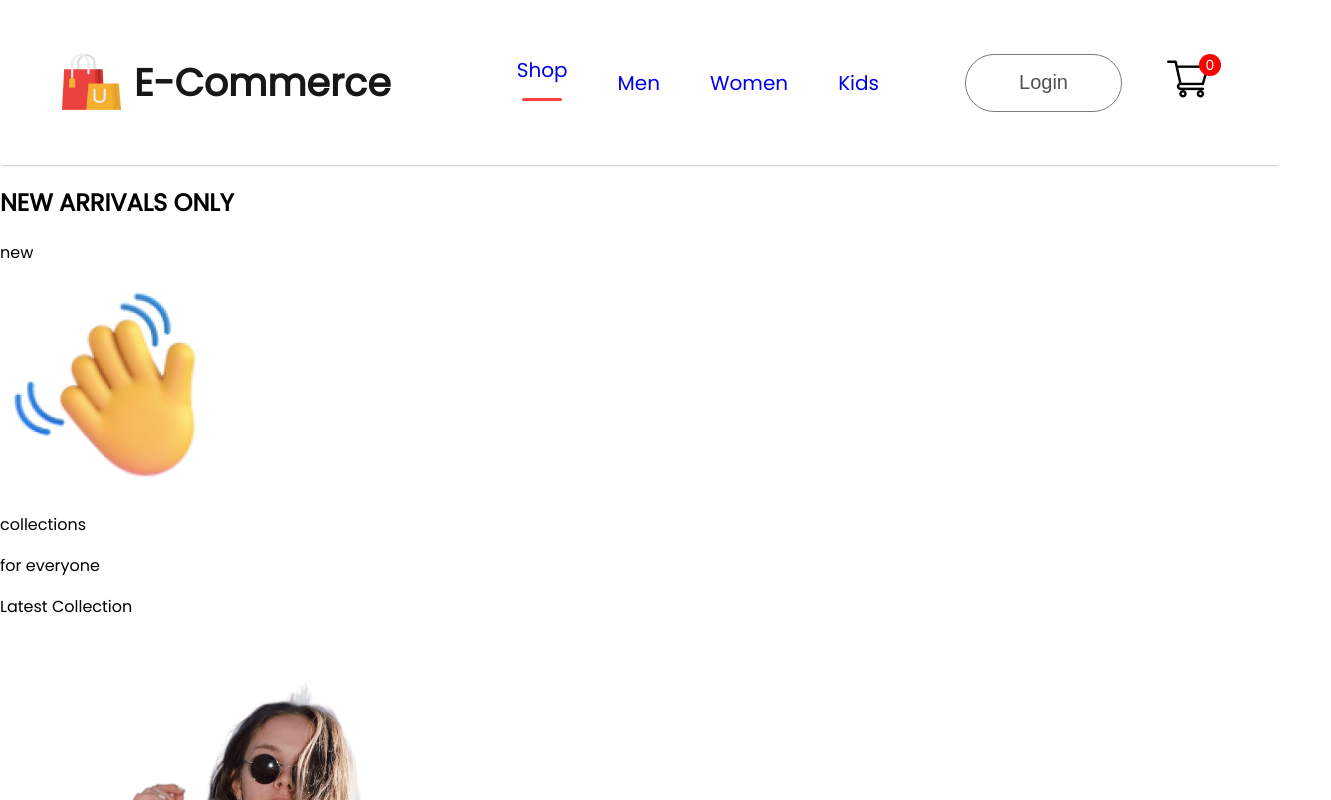
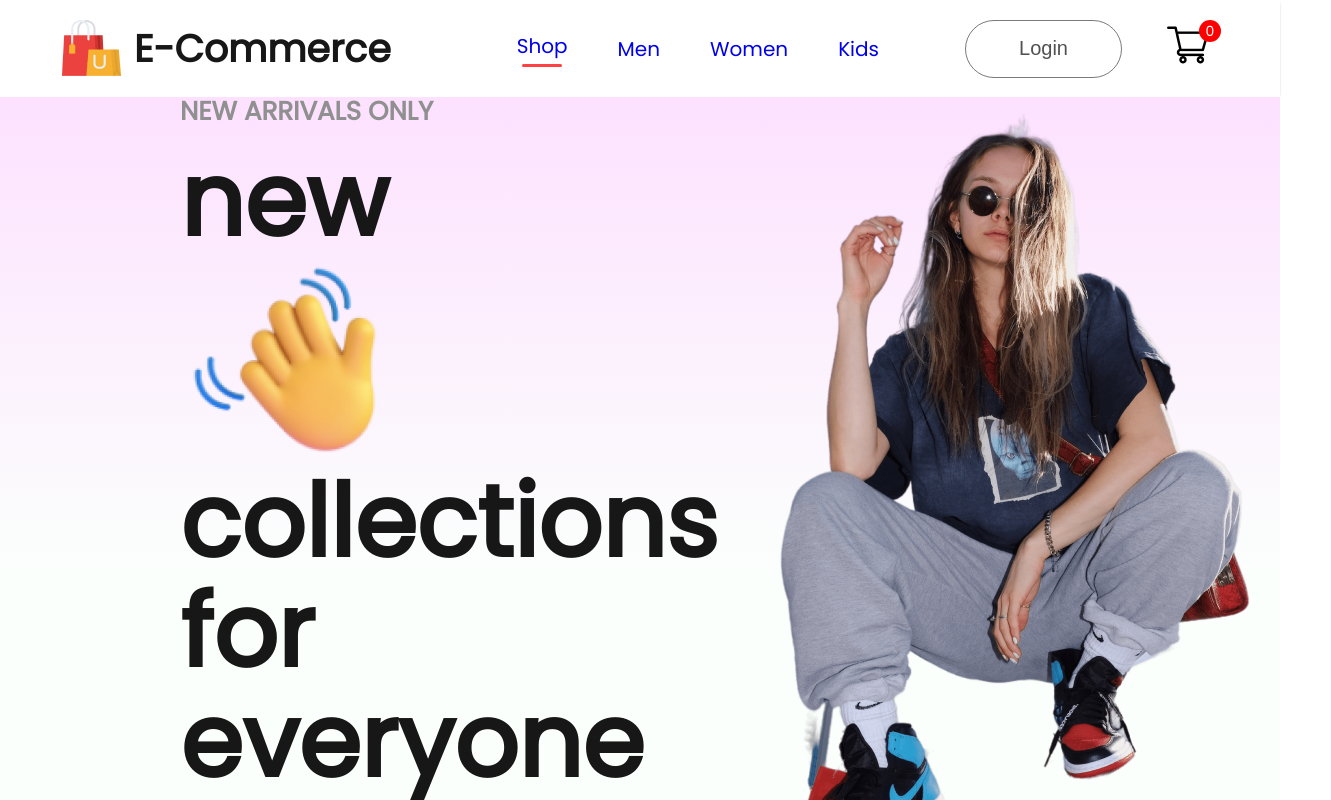
Before and after one commit to rinjhasijapati/MERN-E-Commerce, a React (Create React App) app in the folder clients/: page / in a window 1280 px wide. Shown: the top 800 px of the page, 1331 px wide, since content can reach past the window. Built offline with nearby package versions, Linux system fonts and the light colour scheme.

Commit message:
css and items

```diff
--- a/clients/src/Components/Hero/Hero.css
+++ b/clients/src/Components/Hero/Hero.css
@@ -0,0 +1,59 @@
+.hero {
+    height: 100vh;
+    background: linear-gradient(180deg, #fde1ff, #e1ffea22 60%);
+    display: flex;
+}
+
+.hero-left {
+    flex: 1;
+    display: flex;
+    flex-direction: column;
+    justify-content: center;
+    gap: 20px;
+    padding-left: 180px;
+    line-height: 1.1;
+}
+
+.hero-left h2 {
+    color: #909090;
+    font-size: 26px;
+    font-weight: 600;
+}
+
+.hero-left p {
+    color: #171717;
+    font-size: 100px;
+    font-weight: 700;
+}
+
+.hero-hand-icon {
+    display: flex;
+    align-items: center;
+    gap: 20px;
+}
+
+.hero-hand-icon img {
+    width: 105px;
+}
+
+.hero-latest-btn {
+    display: flex;
+    justify-content: center;
+    align-items: center;
+    gap: 15px;
+    width: 310px;
+    height: 70px;
+    border-radius: 75px;
+    margin-top: 30px;
+    background-color: #ff4141;
+    color: white;
+    font-size: 22px;
+    font-weight: 500;
+}
+
+.hero-right {
+    flex: 1;
+    display: flex;
+    align-items: center;
+    justify-content: center;
+}
--- a/clients/src/index.css
+++ b/clients/src/index.css
@@ -1,3 +1,7 @@
+* {
+  margin: 0;
+}
+
 body {
   margin: 0;
   font-family: -apple-system, BlinkMacSystemFont, 'Segoe UI', 'Roboto', 'Oxygen',
```
Also changed, not shown: clients/src/Components/Item/Item.jsx (added, +9 -0 lines).
